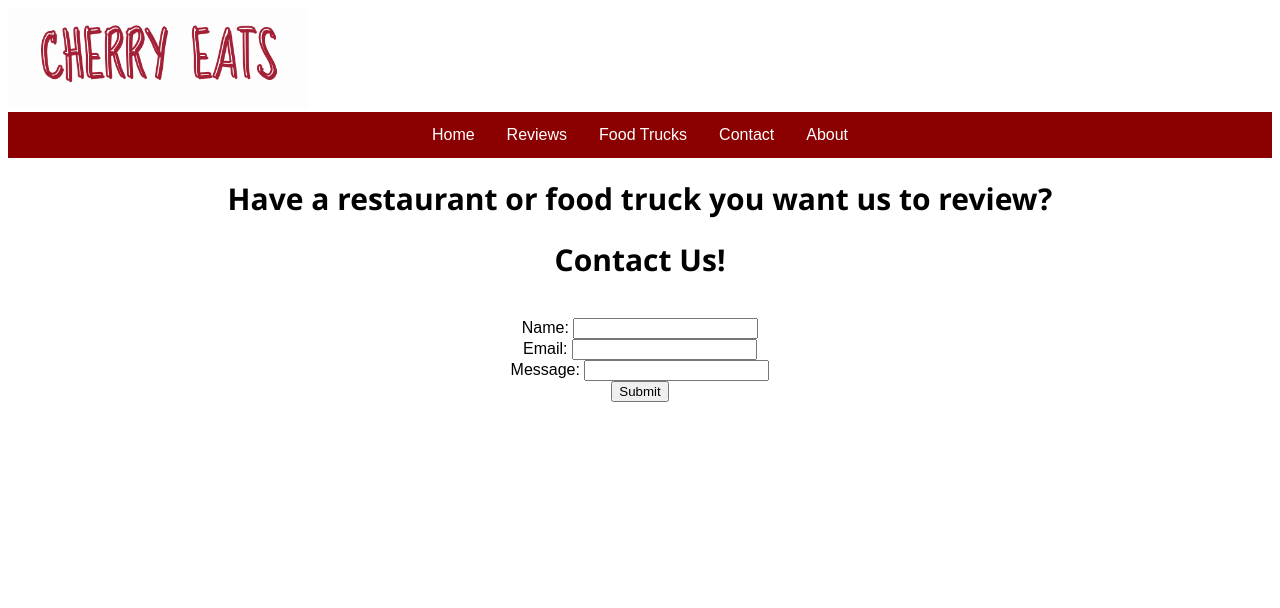
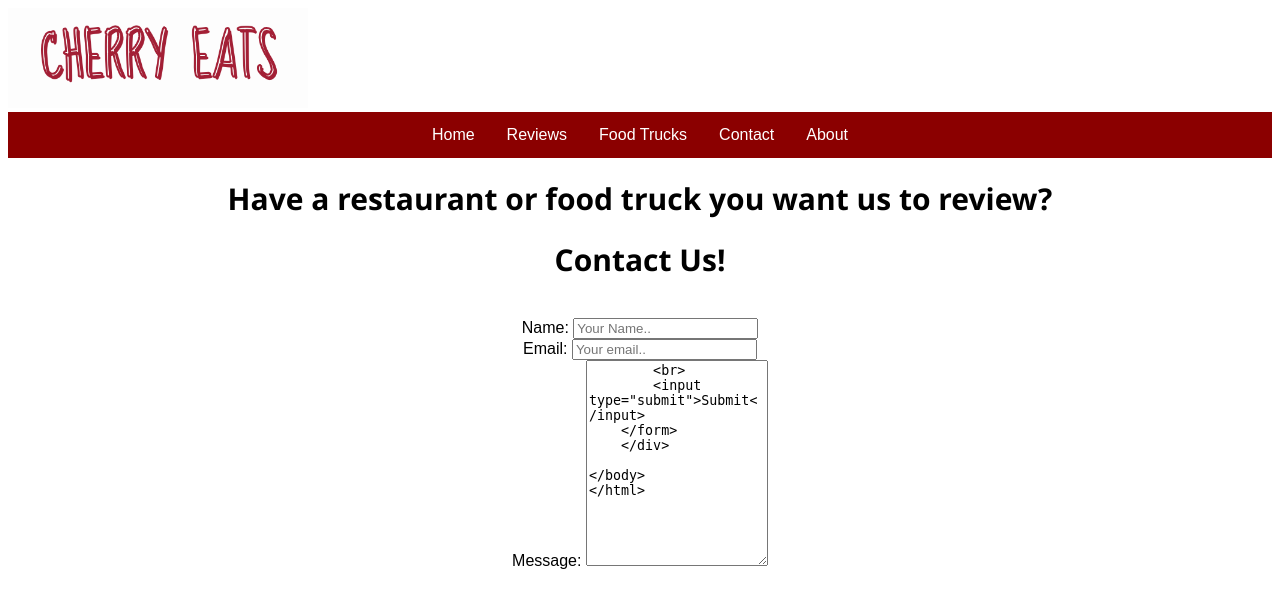
Before and after one commit to shanef97/CIS-1051-Final-Project, a Flask app: page /contact in a window 1280 px wide. Shown: the top 608 px of the page. Run offline with Flask 3, Linux system fonts and the light colour scheme.

Commit message:
changed contact form

```diff
--- a/templates/contact.html
+++ b/templates/contact.html
@@ -17,15 +17,15 @@
     <div class="content">
     <form name="feedback-form" id="feedback-form">
         <label for="name">Name:</label>
-        <input type="text" id="name" name="name" required>
+        <input type="text" id="name" name="name" placeholder="Your Name..">
         <br>
         <label for="email">Email:</label>
-        <input type="text"  id="email" name="email" required>
+        <input type="text"  id="email" name="email" placeholder="Your email..">
         <br>
         <label for="message">Message:</label>
-        <input type="text" id="message" name="message" rows="5" required>
+        <textarea id="message" name="message" placeholder="Write your message.." style="height: 200px;">
         <br>
-        <button type="submit">Submit</button>
+        <input type="submit">Submit</input>
     </form>
     </div>
 {% endblock %}
```
